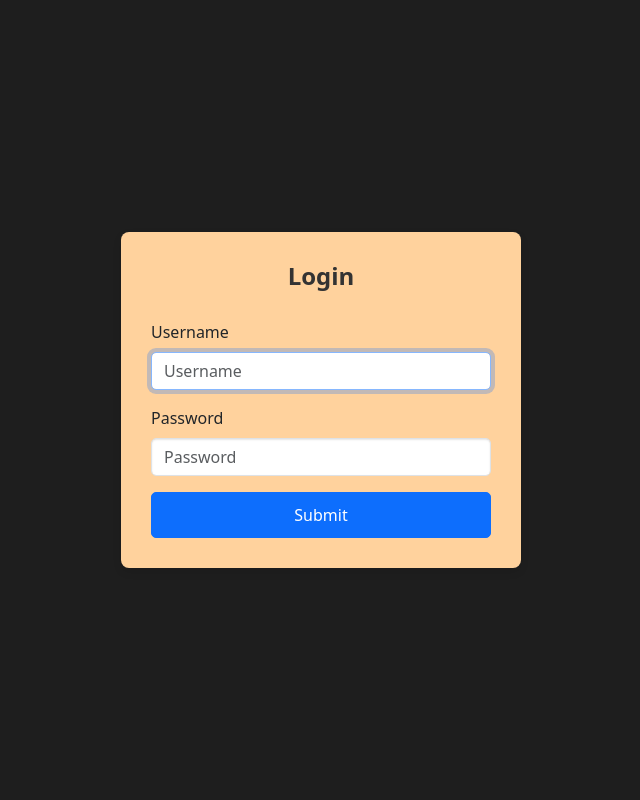
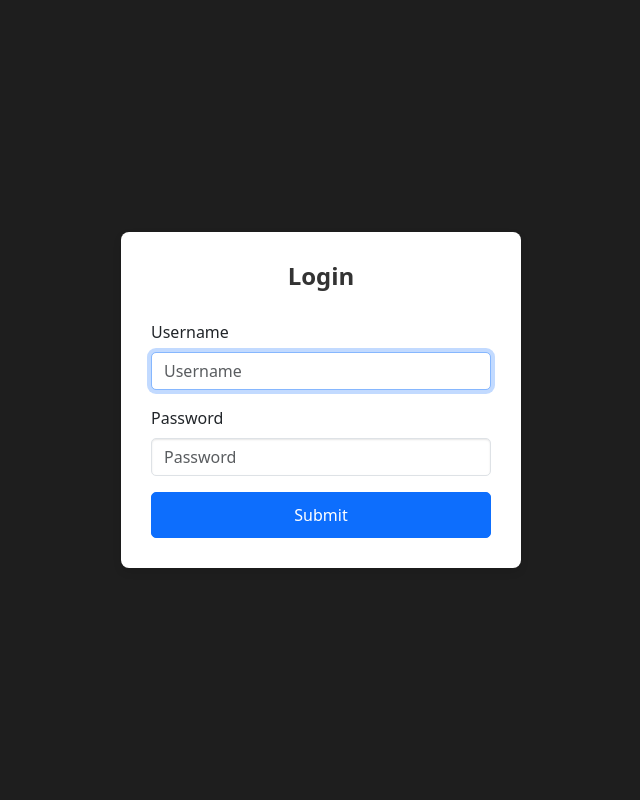
Before and after one commit to Muhammadrizochik/Office5, a Django app: page /login in a window 1280 px wide. Shown: the whole page, without its empty margins (319-959 px from the left). Run offline with Django 5.2, Linux system fonts and the light colour scheme; some libraries are stand-ins or nearby versions.

Commit message:
form.html

```diff
--- a/template/auth/form.html
+++ b/template/auth/form.html
@@ -20,7 +20,7 @@
         max-width: 400px;
         padding: 30px;
         border-radius: 8px;
-        background-color: #FFD29D;
+        background-color: #ffffff;
         box-shadow: 0 4px 8px rgba(0, 0, 0, 0.1);
         color: F5F5F5;
     }
```
